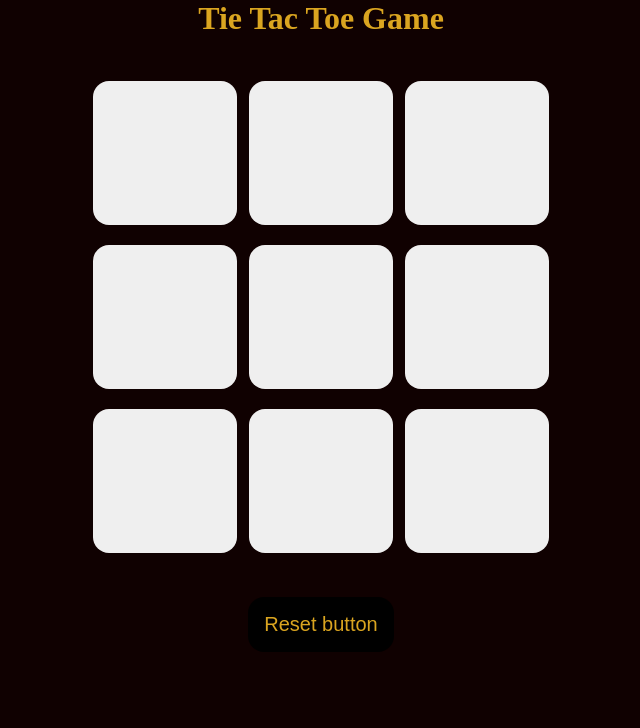
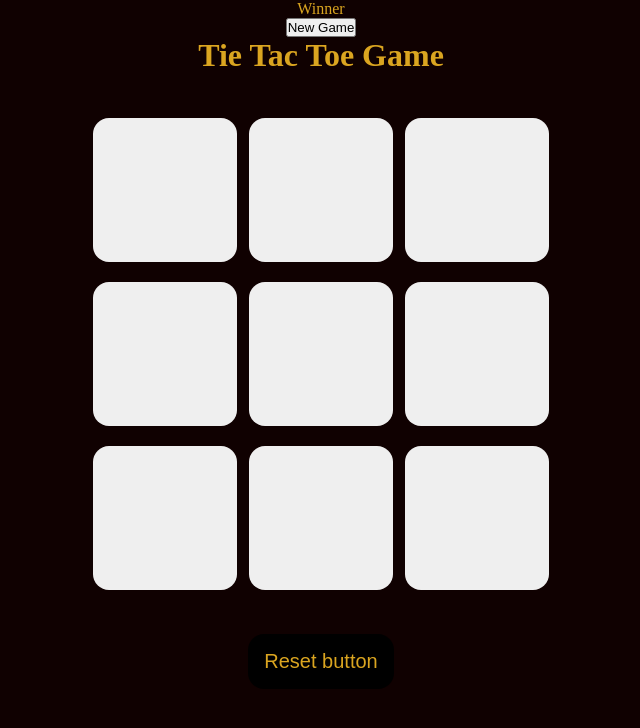
Before and after one commit to jyotisharma13/Tie-tac-toeGame, a plain HTML site: page index.html in a window 1280 px wide. Shown: the whole page, without its empty margins (319-959 px from the left). Drawn offline with Linux system fonts and the light colour scheme.

Commit message:
reset and winner banner

```diff
--- a/index.html
+++ b/index.html
@@ -8,6 +8,10 @@
     <link rel="stylesheet" href="style.css">
 </head>
 <body>
+    <div class="msg-container hide">
+    <p id = "msg">Winner</p>
+    <button id = "newbtn">New Game</button>
+</div>
     <main>
     <h1>Tie Tac Toe Game</h1>
     <div class="container">
@@ -26,6 +30,6 @@
 </div>
 <button Id="resetbtn"> Reset button</button>
 </main>
-<script scr ="script.js"></script>
+<script type="text/javascript" src="script.js"></script>
 </body>
 </html>
```
